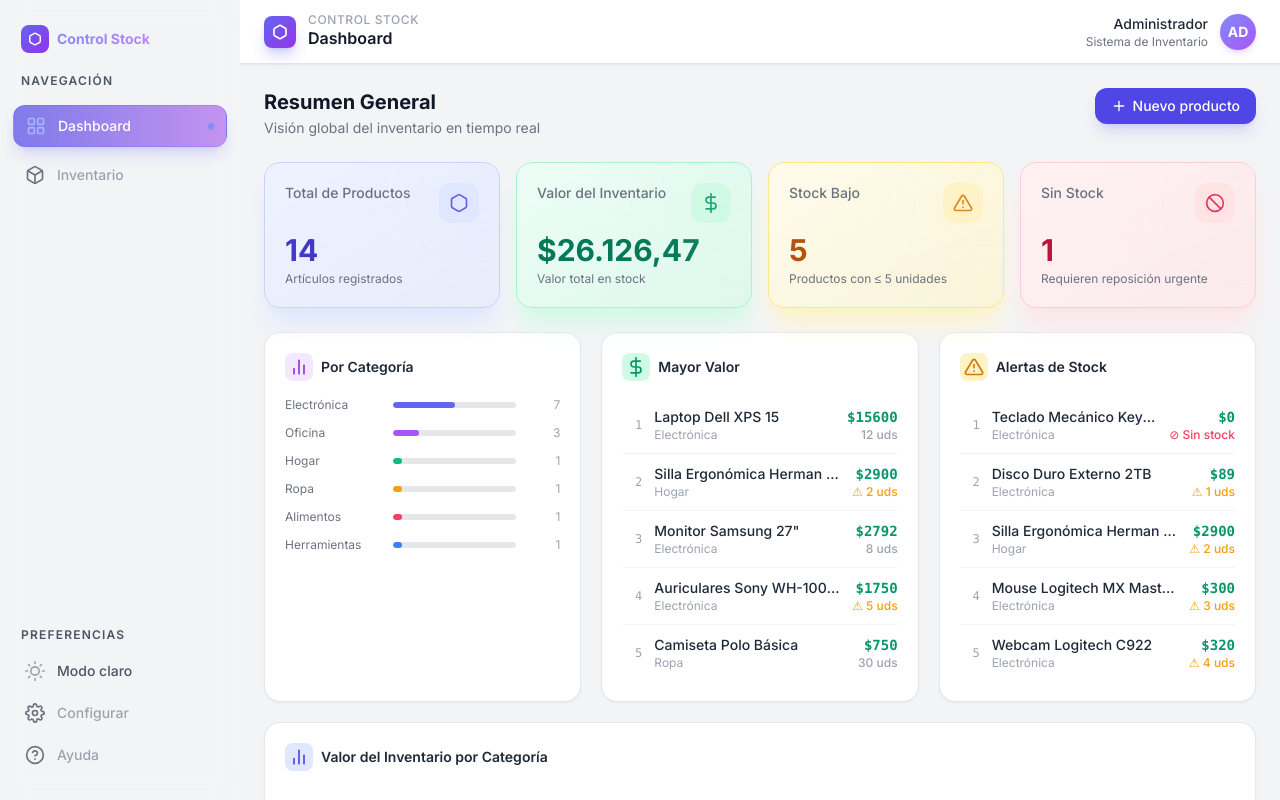
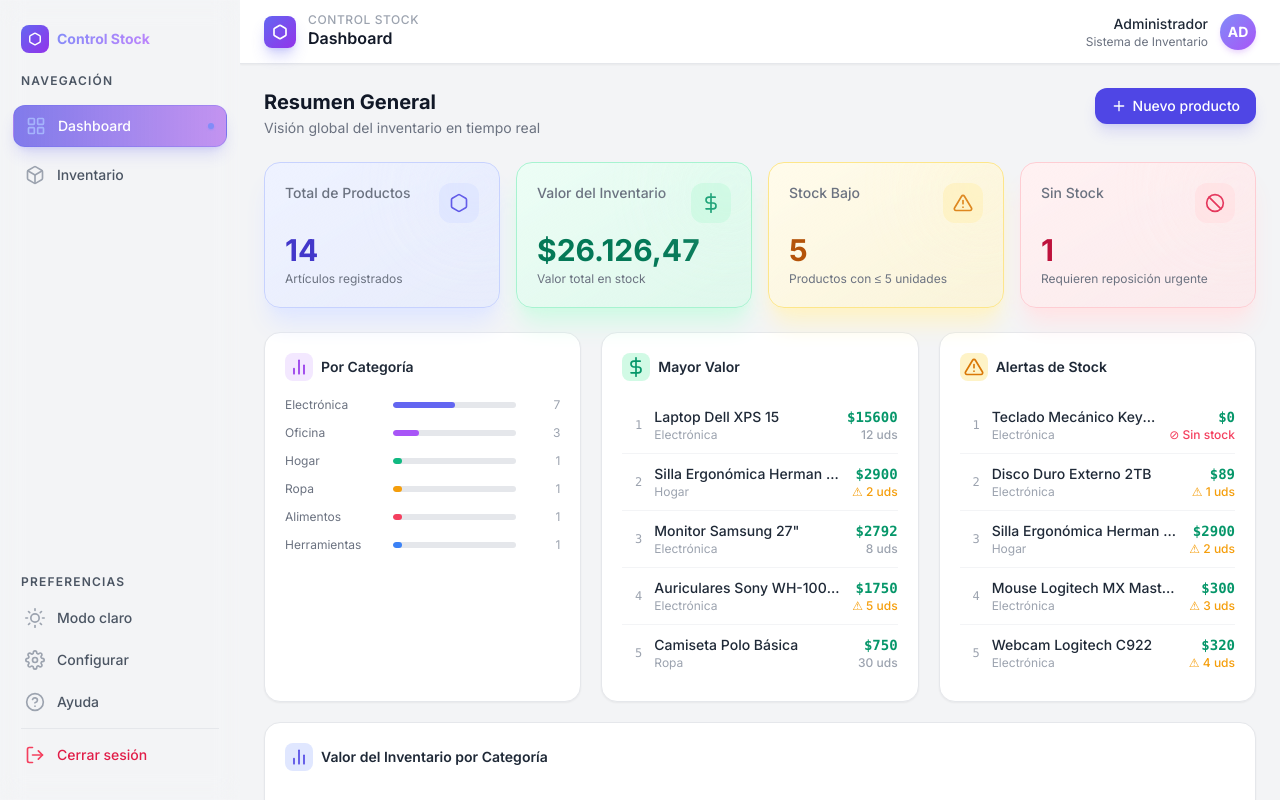
Before and after one commit to luismor98/Control_Stock, a React (Vite) app: page / in a window 1280 px wide. Built offline with nearby package versions, Linux system fonts and the light colour scheme.

Commit message:
Se colocó un boton de cerrar sesion como complemento, se agragaron alertas cuando se agrega, actualiza y borra un articulo

```diff
--- a/src/App.jsx
+++ b/src/App.jsx
@@ -1,7 +1,7 @@
 import { useState, useEffect } from "react";
 import MainLayout from "./layouts/MainLayout";
+import Toast from "./components/Toast";
 
-// ─── Datos Mock Iniciales ───────────────────────────────────────────────────
 const INITIAL_PRODUCTS = [
   {
     id: 1,
@@ -119,7 +119,6 @@ const INITIAL_PRODUCTS = [
 
 const STOCK_THRESHOLD = 5;
 
-// ─── Función para calcular estadísticas derivadas ────────────────────────────
 const computeStats = (products) => ({
   totalProducts: products.length,
   totalUnits: products.reduce((sum, p) => sum + p.quantity, 0),
@@ -130,21 +129,27 @@ const computeStats = (products) => ({
   outOfStockCount: products.filter((p) => p.quantity === 0).length,
 });
 
-// ─── App — Componente raíz con estado elevado ────────────────────────────────
 const App = () => {
   const [currentView, setCurrentView] = useState("dashboard");
-  const [isDarkMode, setIsDarkMode] = useState(true); // dark mode activado por defecto
+  const [isDarkMode, setIsDarkMode] = useState(true);
   const [products, setProducts] = useState([]);
   const [stats, setStats] = useState(computeStats([]));
   const [isLoading, setIsLoading] = useState(true);
   const [nextId, setNextId] = useState(INITIAL_PRODUCTS.length + 1);
+  const [toast, setToast] = useState({ show: false, message: "", type: "success" });
 
-  // useEffect #1: Aplica/quita la clase "dark" en <html> según el estado
+  const showToast = (message, type = "success") => {
+    setToast({ show: true, message, type });
+    // Ocultar automáticamente después de 3.5s
+    setTimeout(() => {
+      setToast((prev) => ({ ...prev, show: false }));
+    }, 3500);
+  };
+
   useEffect(() => {
     document.documentElement.classList.toggle("dark", isDarkMode);
   }, [isDarkMode]);
 
-  // useEffect #2: Simula carga inicial de datos (como si fuera un fetch)
   useEffect(() => {
     const timer = setTimeout(() => {
       setProducts(INITIAL_PRODUCTS);
@@ -153,29 +158,29 @@ const App = () => {
     return () => clearTimeout(timer);
   }, []);
 
-  // useEffect #3: Recalcula estadísticas cada vez que cambia el inventario
   useEffect(() => {
     setStats(computeStats(products));
   }, [products]);
 
-  // ── Operaciones CRUD ─────────────────────────────────────────────────────
   const handleAddProduct = (formData) => {
     const newProduct = { id: nextId, ...formData };
     setProducts((prev) => [...prev, newProduct]);
     setNextId((id) => id + 1);
+    showToast("Producto agregado al inventario", "success");
   };
 
   const handleUpdateProduct = (updatedProduct) => {
     setProducts((prev) =>
       prev.map((p) => (p.id === updatedProduct.id ? updatedProduct : p)),
     );
+    showToast("Producto actualizado correctamente", "info");
   };
 
   const handleDeleteProduct = (id) => {
     setProducts((prev) => prev.filter((p) => p.id !== id));
+    showToast("Producto eliminado del sistema", "error");
   };
 
-  // ── Pantalla de carga ────────────────────────────────────────────────────
   if (isLoading) {
     return (
       <div className="h-screen bg-gray-100 dark:bg-gray-950 flex flex-col items-center justify-center gap-4 transition-colors duration-300">
@@ -213,6 +218,7 @@ const App = () => {
   }
 
   return (
+    <>
       <MainLayout
         currentView={currentView}
         setCurrentView={setCurrentView}
@@ -224,6 +230,15 @@ const App = () => {
         onUpdateProduct={handleUpdateProduct}
         onDeleteProduct={handleDeleteProduct}
       />
+
+      {/* Sistema global de notificaciones */}
+      <Toast
+        show={toast.show}
+        message={toast.message}
+        type={toast.type}
+        onClose={() => setToast((prev) => ({ ...prev, show: false }))}
+      />
+    </>
   );
 };
 
--- a/src/components/Sidebar.jsx
+++ b/src/components/Sidebar.jsx
@@ -1,6 +1,5 @@
-// Sidebar lateral — overlay en móvil, fijo en desktop (lg+)
 
-// ─── Items de navegación ─────────────────────────────────────────────────────
+
 const navItems = [
   {
     id: "dashboard",
@@ -45,7 +44,6 @@ const navItems = [
   },
 ];
 
-// ─── Íconos de Preferencias ───────────────────────────────────────────────────
 const IconMoon = () => (
   <svg
     xmlns="http://www.w3.org/2000/svg"
@@ -117,7 +115,23 @@ const IconHelp = () => (
   </svg>
 );
 
-// ─── Componente Sidebar ───────────────────────────────────────────────────────
+const IconLogout = () => (
+  <svg
+    xmlns="http://www.w3.org/2000/svg"
+    className="w-5 h-5"
+    viewBox="0 0 24 24"
+    fill="none"
+    stroke="currentColor"
+    strokeWidth="2"
+    strokeLinecap="round"
+    strokeLinejoin="round"
+  >
+    <path d="M9 21H5a2 2 0 0 1-2-2V5a2 2 0 0 1 2-2h4" />
+    <polyline points="16 17 21 12 16 7" />
+    <line x1="21" y1="12" x2="9" y2="12" />
+  </svg>
+);
+
 const Sidebar = ({
   currentView,
   setCurrentView,
@@ -139,7 +153,7 @@ const Sidebar = ({
         lg:static lg:translate-x-0 lg:z-auto lg:w-60 lg:flex-shrink-0
       `}
     >
-      {/* ── Cabecera: Logo + botón cerrar (solo móvil) ── */}
+
       <div className="flex items-center justify-between px-5 mb-4 lg:mb-3">
         <div className="flex items-center gap-2">
           <div className="w-7 h-7 rounded-lg bg-gradient-to-br from-indigo-500 to-purple-600 flex items-center justify-center">
@@ -157,12 +171,11 @@ const Sidebar = ({
           <span className="text-sm font-bold gradient-text">Control Stock</span>
         </div>
 
-        {/* Botón X — solo visible en móvil */}
         <button
           id="sidebar-close-btn"
           onClick={onClose}
           aria-label="Cerrar menú"
-          className="lg:hidden w-8 h-8 rounded-lg text-gray-400 hover:text-white hover:bg-white/8 flex items-center justify-center transition-all"
+          className="lg:hidden w-8 h-8 rounded-lg text-gray-500 hover:text-gray-900 hover:bg-gray-100 dark:text-gray-400 dark:hover:text-white dark:hover:bg-white/10 flex items-center justify-center transition-all"
         >
           <svg
             xmlns="http://www.w3.org/2000/svg"
@@ -180,12 +193,10 @@ const Sidebar = ({
         </button>
       </div>
 
-      {/* ── Título sección navegación ── */}
       <p className="text-xs text-gray-600 uppercase font-semibold tracking-widest px-5 mb-2">
         Navegación
       </p>
 
-      {/* ── Items de navegación ── */}
       {navItems.map((item) => {
         const isActive = currentView === item.id;
         return (
@@ -197,11 +208,11 @@ const Sidebar = ({
               ${
                 isActive
                   ? "bg-gradient-to-r from-indigo-600/70 to-purple-600/50 text-white shadow-lg shadow-indigo-500/20 border border-indigo-500/30"
-                  : "text-gray-400 hover:text-white hover:bg-white/5"
+                  : "text-gray-600 hover:text-gray-900 hover:bg-gray-200 dark:text-gray-400 dark:hover:text-white dark:hover:bg-white/5"
               }`}
           >
             <span
-              className={`${isActive ? "text-indigo-300" : "text-gray-500 group-hover:text-gray-300"} transition-colors`}
+              className={`${isActive ? "text-indigo-300" : "text-gray-400 group-hover:text-indigo-600 dark:text-gray-500 dark:group-hover:text-indigo-400"} transition-colors`}
             >
               {item.icon}
             </span>
@@ -213,14 +224,13 @@ const Sidebar = ({
         );
       })}
 
-      {/* ── Sección inferior anclada ── */}
       <div className="mt-auto pt-5">
         <p className="text-xs text-gray-600 uppercase font-semibold tracking-widest px-5 mb-2">
           Preferencias
         </p>
 
         <div className="flex flex-col gap-0.5 mx-3">
-          {/* Botón: Modo oscuro / claro */}
+
           <button
             id="toggle-darkmode-btn"
             onClick={() => setIsDarkMode(!isDarkMode)}
@@ -235,26 +245,36 @@ const Sidebar = ({
             {isDarkMode ? "Modo claro" : "Modo oscuro"}
           </button>
 
-          {/* Botón: Configurar */}
           <button
             id="settings-btn"
-            className="flex items-center gap-3 px-3 py-2.5 rounded-xl text-sm font-medium text-gray-400 hover:text-white hover:bg-white/5 transition-all duration-200 group"
+            className="flex items-center gap-3 px-3 py-2.5 rounded-xl text-sm font-medium text-gray-600 hover:text-gray-900 hover:bg-gray-200 dark:text-gray-400 dark:hover:text-white dark:hover:bg-white/5 transition-all duration-200 group"
           >
-            <span className="text-gray-500 group-hover:text-indigo-400 transition-colors">
+            <span className="text-gray-400 group-hover:text-indigo-600 dark:text-gray-500 dark:group-hover:text-indigo-400 transition-colors">
               <IconSettings />
             </span>
             Configurar
           </button>
 
-          {/* Botón: Ayuda */}
           <button
             id="help-btn"
-            className="flex items-center gap-3 px-3 py-2.5 rounded-xl text-sm font-medium text-gray-400 hover:text-white hover:bg-white/5 transition-all duration-200 group"
+            className="flex items-center gap-3 px-3 py-2.5 rounded-xl text-sm font-medium text-gray-600 hover:text-gray-900 hover:bg-gray-200 dark:text-gray-400 dark:hover:text-white dark:hover:bg-white/5 transition-all duration-200 group"
           >
-            <span className="text-gray-500 group-hover:text-indigo-400 transition-colors">
+            <span className="text-gray-400 group-hover:text-indigo-600 dark:text-gray-500 dark:group-hover:text-indigo-400 transition-colors">
               <IconHelp />
             </span>
             Ayuda
+          </button>
+
+          <div className="h-px bg-gray-200 dark:bg-gray-700/50 my-1 mx-2" />
+
+          <button
+            id="logout-btn"
+            className="flex items-center gap-3 px-3 py-2.5 rounded-xl text-sm font-medium text-rose-600 hover:text-rose-700 hover:bg-rose-50 dark:text-rose-500 dark:hover:text-rose-400 dark:hover:bg-rose-500/10 transition-all duration-200 group"
+          >
+            <span className="text-rose-500 group-hover:text-rose-600 dark:text-rose-500/80 dark:group-hover:text-rose-400 transition-colors">
+              <IconLogout />
+            </span>
+            Cerrar sesión
           </button>
         </div>
       </div>
--- a/src/components/StatCard.jsx
+++ b/src/components/StatCard.jsx
@@ -1,4 +1,4 @@
-// StatCard — tarjeta de estadística con ícono, valor, etiqueta y color de acento
+
 const StatCard = ({ label, value, icon, accent, subLabel }) => {
   const accents = {
     indigo: {
@@ -44,7 +44,7 @@ const StatCard = ({ label, value, icon, accent, subLabel }) => {
     <div
       className={`relative overflow-hidden rounded-2xl bg-gradient-to-br ${style.bg} border ${style.border} shadow-xl ${style.glow} p-5 flex flex-col gap-3 transition-all duration-300 hover:scale-[1.02] hover:shadow-2xl cursor-default`}
     >
-      {/* Bola decorativa de fondo */}
+
       <div
         className={`absolute -top-4 -right-4 w-20 h-20 rounded-full ${style.icon} blur-2xl opacity-40`}
       />
--- /dev/null
+++ b/src/components/Toast.jsx
@@ -0,0 +1,46 @@
+import { useEffect } from "react";
+
+const Toast = ({ show, message, type, onClose }) => {
+  if (!show) return null;
+
+  const styles = {
+    success: "bg-emerald-600 dark:bg-emerald-500 text-white border-emerald-700/30 dark:border-emerald-600",
+    error: "bg-rose-600 dark:bg-rose-500 text-white border-rose-700/30 dark:border-rose-600",
+    info: "bg-indigo-600 dark:bg-indigo-500 text-white border-indigo-700/30 dark:border-indigo-600",
+  };
+
+  const icons = {
+    success: (
+      <svg className="w-5 h-5 flex-shrink-0" fill="none" viewBox="0 0 24 24" stroke="currentColor">
+        <path strokeLinecap="round" strokeLinejoin="round" strokeWidth={2.5} d="M5 13l4 4L19 7" />
+      </svg>
+    ),
+    error: (
+      <svg className="w-5 h-5 flex-shrink-0" fill="none" viewBox="0 0 24 24" stroke="currentColor">
+        <path strokeLinecap="round" strokeLinejoin="round" strokeWidth={2.5} d="M19 7l-.867 12.142A2 2 0 0116.138 21H7.862a2 2 0 01-1.995-1.858L5 7m5 4v6m4-6v6m1-10V4a1 1 0 00-1-1h-4a1 1 0 00-1 1v3M4 7h16" />
+      </svg>
+    ),
+    info: (
+      <svg className="w-5 h-5 flex-shrink-0" fill="none" viewBox="0 0 24 24" stroke="currentColor">
+         <path strokeLinecap="round" strokeLinejoin="round" strokeWidth={2.5} d="M13 16h-1v-4h-1m1-4h.01M21 12a9 9 0 11-18 0 9 9 0 0118 0z" />
+      </svg>
+    )
+  };
+
+  return (
+    <div className={`fixed bottom-6 right-6 z-50 flex items-center gap-3 px-4 py-3.5 rounded-2xl border shadow-xl shadow-black/5 dark:shadow-black/20 animate-slideUpAndFade ${styles[type]}`}>
+      {icons[type]}
+      <p className="text-sm font-semibold">{message}</p>
+      <button
+        onClick={onClose}
+        className="ml-2 opacity-80 hover:opacity-100 transition-opacity p-1 rounded-lg hover:bg-white/20 flex-shrink-0"
+      >
+        <svg className="w-4 h-4" fill="none" viewBox="0 0 24 24" stroke="currentColor">
+          <path strokeLinecap="round" strokeLinejoin="round" strokeWidth={2} d="M6 18L18 6M6 6l12 12" />
+        </svg>
+      </button>
+    </div>
+  );
+};
+
+export default Toast;
```
Also changed, not shown: src/components/Navbar.jsx (+3 -6 lines), src/components/ProductForm.jsx (+2 -8 lines), src/components/ProductTable.jsx (+3 -11 lines), src/layouts/MainLayout.jsx (+2 -7 lines), src/pages/DashboardPage.jsx (+7 -25 lines), src/pages/InventoryPage.jsx (+3 -7 lines). Lines whose indentation alone changed are shown as unchanged.
